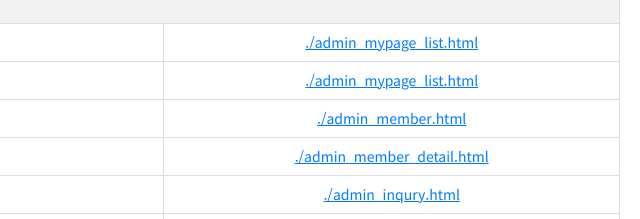
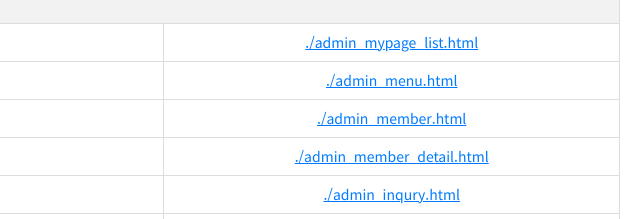
Before and after one commit to MaShin66/gaeGeunSang_publishing, a plain HTML site: page link.html in a window 1280 px wide. Shown: the part 2056-2275 px from the top of the page, 640-1280 px from the left. Drawn offline with nearby package versions, Linux system fonts and the light colour scheme.

Commit message:
Add files via upload

```diff
--- a/link.html
+++ b/link.html
@@ -305,7 +305,7 @@ a{color:#007bff;text-decoration: underline;}
         <tr>
             <td class="count"></td>
             <td>관리자 메뉴</td>
-            <td><a target="_blank" href="./admin_mypage_list.html">./admin_mypage_list.html</a></td>
+            <td><a target="_blank" href="./admin_menu.html">./admin_menu.html</a></td>
         </tr>
         <tr>
             <td class="count"></td>
```
